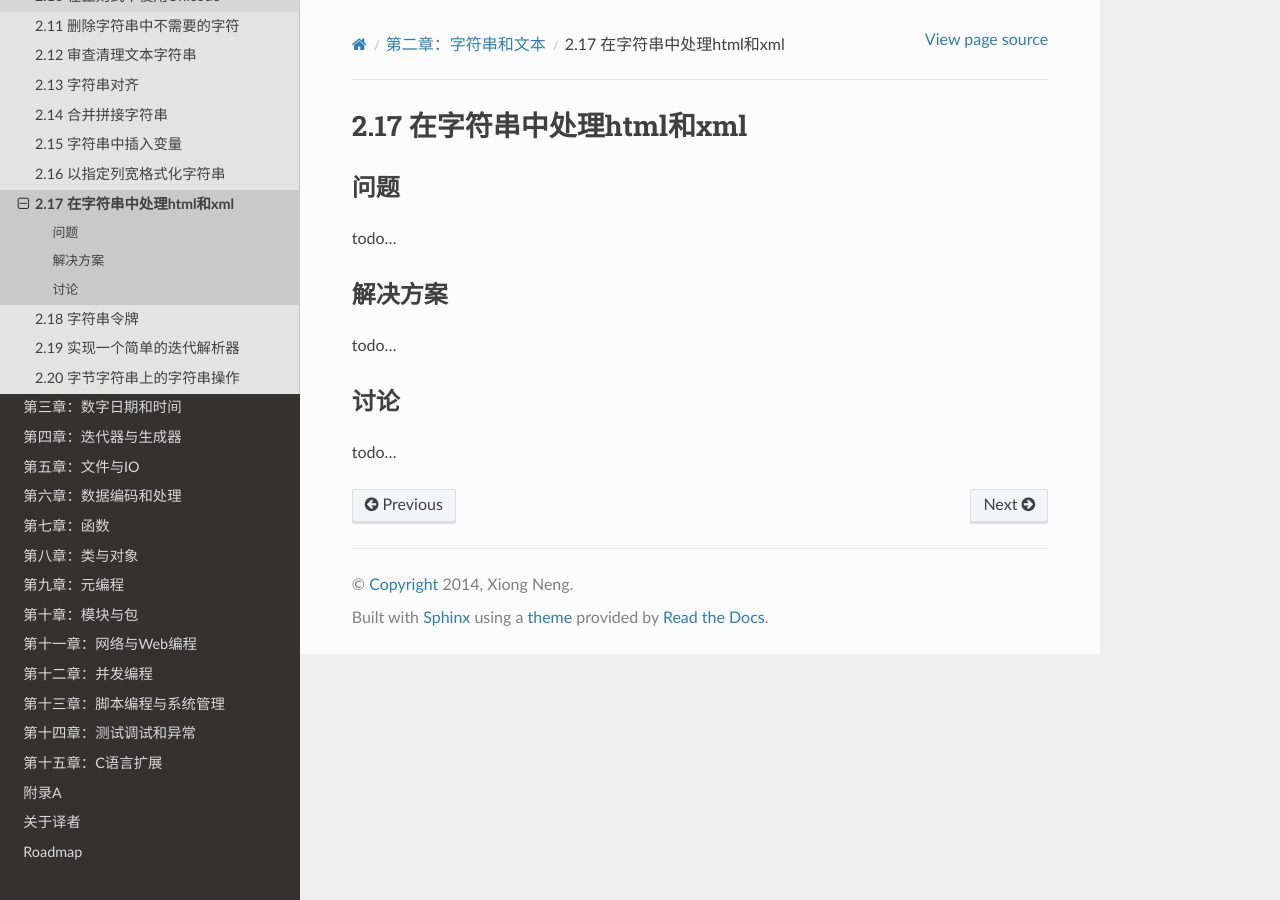
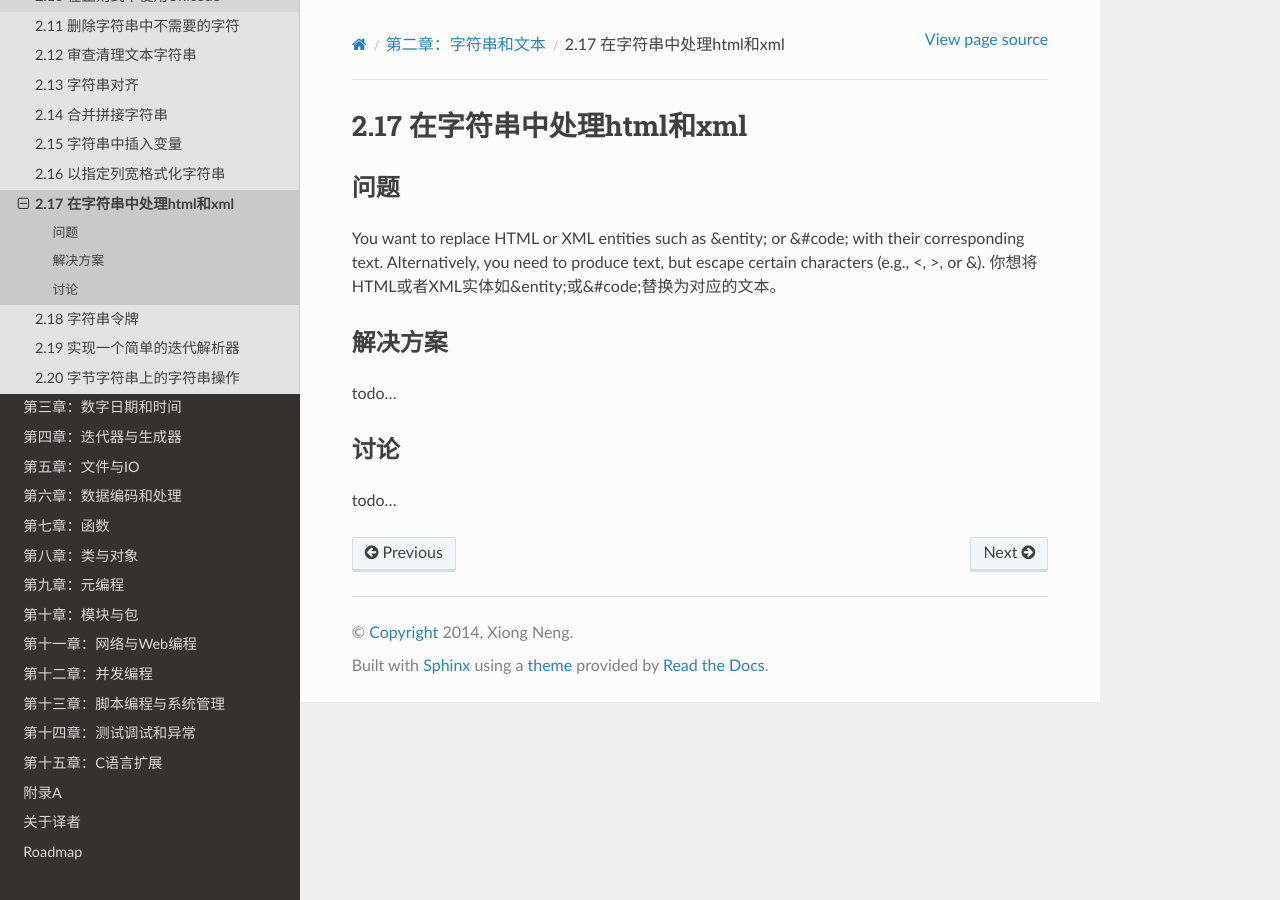
Before and after one commit to yidao620c/python3-cookbook, a Sphinx documentation site: the page built from source/c02/p17_handle_html_xml_in_text.rst, in a window 1280 px wide. Built offline with Sphinx 7.4.7 and the Read the Docs theme 2.0.0, drawn with Linux system fonts in a browser that asks for light colours.

Commit message:
2.17小节start

```diff
--- a/source/c02/p16_reformat_text_to_fixed_number_columns.rst
+++ b/source/c02/p16_reformat_text_to_fixed_number_columns.rst
@@ -51,6 +51,8 @@ the following long string:
         the eyes, look into my eyes, you're
         under.
 
+|
+
 ----------
 讨论
 ----------
--- a/source/c02/p17_handle_html_xml_in_text.rst
+++ b/source/c02/p17_handle_html_xml_in_text.rst
@@ -5,7 +5,13 @@
 ----------
 问题
 ----------
-todo...
+You want to replace HTML or XML entities such as &entity; or &#code; with their
+corresponding text. Alternatively, you need to produce text, but escape certain characters
+(e.g., <, >, or &).
+你想将HTML或者XML实体如&entity;或&#code;替换为对应的文本。
+
+
+
 
 ----------
 解决方案
```
